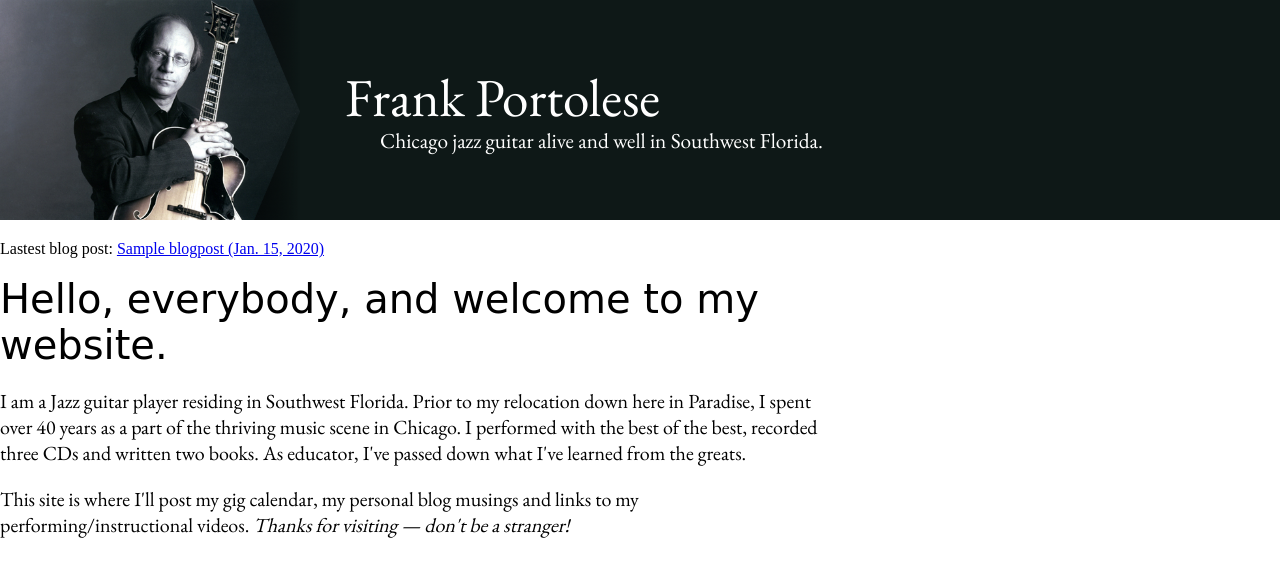
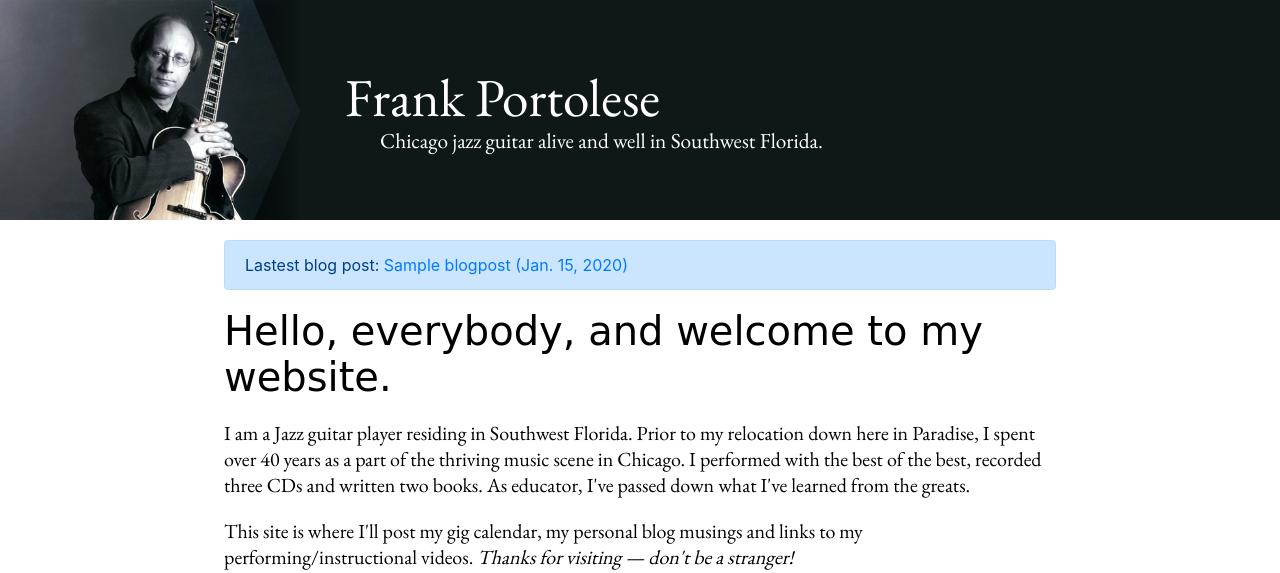
Before and after one commit to thecaprad/frankportolese, a Django app: page / in a window 1280 px wide. Shown: the part 55-628 px from the top of the page. Run offline with Django 3.2, Linux system fonts and the light colour scheme; tables that the repository leaves empty hold one stand-in row (values such as "Sample post"); some web fonts are replaced.

Commit message:
Styles homepage alert message

```diff
--- a/gig_calendar/static/gig_calendar/style.css
+++ b/gig_calendar/static/gig_calendar/style.css
@@ -84,6 +84,32 @@ nav a {
     display: none;
 }
 
+.alert {
+    position: relative;
+    margin: 0 auto;
+    padding: .75rem 1.25rem;
+    border: 1px solid transparent;
+    border-radius: .25rem;
+    color: #004085;
+    background-color: #cce5ff;
+    border-color: #b8daff;
+    font-family: -apple-system,BlinkMacSystemFont,"Segoe UI",Roboto,"Helvetica Neue",Arial,"Noto Sans",sans-serif,"Apple Color Emoji","Segoe UI Emoji","Segoe UI Symbol","Noto Color Emoji";
+    font-size: 1rem;
+    font-weight: 400;
+    line-height: 1.5;
+    text-align: left;
+}
+
+.alert a {
+    color: #007bff;
+    text-decoration: none;
+    background-color: transparent;
+}
+
+.alert a:hover {
+    text-decoration: underline;
+}
+
 .center {
   display: block;
   margin-left: auto;
@@ -97,12 +123,11 @@ nav a {
     justify-content: center;
 }
 
-
-
 .container {
-    width: 65%;
+    width: 90%;
     padding-top: 20px;
     padding-bottom: 27px;
+    margin: 0 auto;
 }
 
 .row {
@@ -323,4 +348,8 @@ nav a {
         font-family: 'EB Garamond', serif;
         padding-left: 380px;
     }
+
+    .container {
+        width: 65%;
+    }
 }
--- a/gig_calendar/templates/gig_calendar/home.html
+++ b/gig_calendar/templates/gig_calendar/home.html
@@ -19,7 +19,7 @@
         </div>
         {% else %}
         <!-- Show latest blog post if no gigs -->
-            <div class="alert alert-primary" role="alert">
+            <div class="alert">
                 Lastest blog post: <a href="{% url 'blog_post_detail' latest_blog_post.id %}">{{ latest_blog_post.title }} ({{ latest_blog_post.date }})</a>
             </div>
         {% endif %}
```
